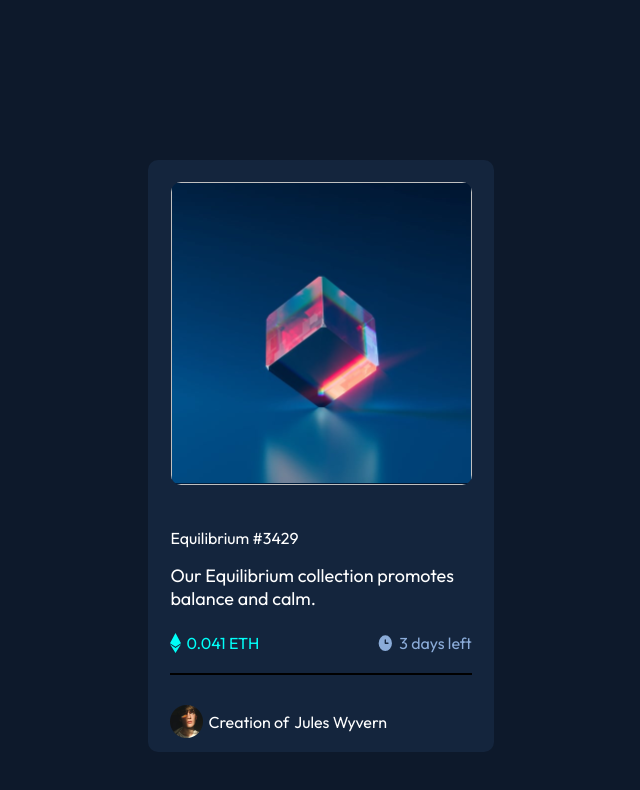
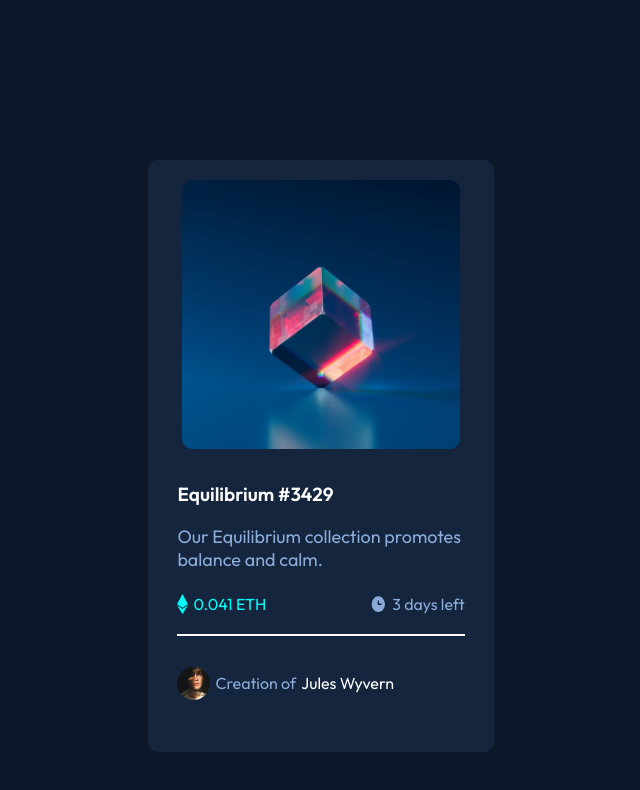
Before and after one commit to cvalencia1991/NFT-preview-card-component, a website: page index.html in a window 1280 px wide. Shown: the whole page, without its empty margins (364-1004 px from the left). Drawn offline with Linux system fonts and the light colour scheme.

Commit message:
Adding Text Style

```diff
--- a/index.html
+++ b/index.html
@@ -9,8 +9,8 @@
 </head>
 <body>
   <div class="container">
-  <div class="nft">
-    <img class="nftstyles"  alt="">
+  <div class="nftimage">
+    <div class="backgroundeyebrow"></div>
   </div>
     <div class="infocontainer">
       <p class="stylehead">Equilibrium  #3429</p>
@@ -26,7 +26,7 @@
       <div class="line">
       </div>
       <div class="infoavatar">
-       <img class="styleavatar"src="./images/image-avatar.png" alt=""> Creation of <p class="stylenamenft" >Jules Wyvern</p>
+       <img class="styleavatar"src="./images/image-avatar.png" alt=""> <p class="stylecreation">Creation of</p> <p class="stylenamenft" >Jules Wyvern</p>
       </div>
     </div>
   </div>
--- a/style.scss
+++ b/style.scss
@@ -18,24 +18,32 @@ body{
     border-radius: 10px;
     width: 326px;
     height: 546px;
-    .nft{
-        padding: 1.4em;
-        font-weight: 400;
-        .nftstyles{
+    margin-top: 1em;
+
+        .nftimage{
             width: 278px;
             height: 269px;
+            left: 21px;
+            top: 10px;
             border-radius: 10px;
             background-image: url("./images/image-equilibrium.jpg");
-            background-size: contain;
+            background-size: cover;
+            position: relative;
         }
-    }
     .infocontainer{
         padding: 0px 1.4em;
         color:white;
+        .stylehead{
+            margin-top: 34px;
+            font-weight: 600;
+            font-size: 19px;
+            line-height: 24px;
+        }
         .infonft{
             font-weight: 400;
             font-size: 17px;
             line-height: 23px;
+            color:$Clockcolor;
         }
         .nftnumbers{
             display: flex;
@@ -55,8 +63,8 @@ body{
                 }
         }
         .line{
-            border: 1px solid #000000;
-            background: black;
+            border: 1px solid white;
+            background: white;
             margin-top: 20px;
         }
         .infoavatar{
@@ -82,13 +90,18 @@ body{
         top: 20%;
         width: 346px;
         height: 592px;
-        .nft{
-            .nftstyles{
-                width: 301px;
-                height: 303px;
-            }
+        margin-top: 0;
+            .nftimage{
+                left: 0%;
+                top: 20px;
         }
         .infocontainer{
+            padding: 1.4em;
+            color: white;
+            margin: 7px;
+            .stylehead{
+                margin-top: 24px;
+            }
             .nftnumbers{
                 margin-top: 23px;
             }
@@ -98,19 +111,29 @@ body{
             }
             .infoavatar{
                 margin-top: 21px;
+                color: white;
+                .stylecreation{
+                    color:$Clockcolor;
+                }
             }
         }
     }
 }
 
-.nftstyles:active{
- background-image: url("./images/icon-view.svg");
- background-size: contain;
- background: red;
- background-repeat: no-repeat;
- background-position: 50%;
- opacity: 0.7;
- z-index: 1;
+.nftimage:active{
+    .backgroundeyebrow{
+        background-color: rgb(0 200 244 / 30%);
+        width: 278px;
+        height: 269px;
+        position: absolute;
+        backdrop-filter: blur(10px);
+        background-image: url('./images/icon-view.svg');
+        background-repeat: no-repeat;
+        background-position-x: 10px;
+        background-position-x: 50%;
+        background-position-y: 50%;
+
+    }
 }
 
 .stylenamenft:active, .stylehead:active{
```
Also changed, not shown: style.css, 2 other files.
